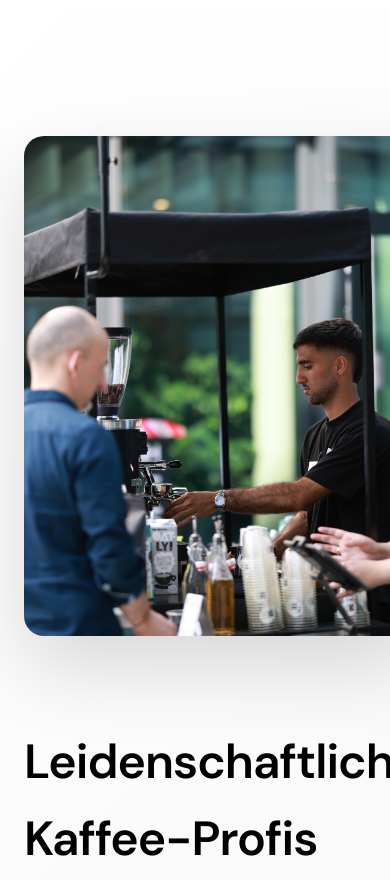
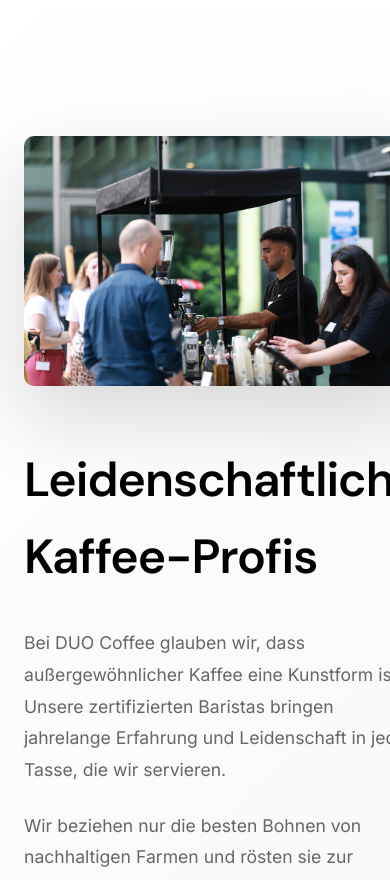
Before and after one commit to wassilisalexopoulos-sys/duo, a plain HTML site: page index.html in a window 390 px wide. Shown: the part 3360-4240 px from the top of the page. Drawn offline with Linux system fonts and the light colour scheme.

```diff
--- a/index.html
+++ b/index.html
@@ -445,6 +445,30 @@
             object-fit: cover;
             border-radius: 20px;
             box-shadow: 0 30px 80px rgba(0, 0, 0, 0.15);
+        }
+
+        /* Mobile optimizations for about section */
+        @media (max-width: 768px) {
+            .about-content {
+                grid-template-columns: 1fr;
+                gap: 3rem;
+            }
+
+            .about-image {
+                order: -1; /* Move image to top on mobile */
+            }
+
+            .about-image img {
+                height: 300px;
+                border-radius: 15px;
+            }
+        }
+
+        @media (max-width: 480px) {
+            .about-image img {
+                height: 250px;
+                border-radius: 10px;
+            }
         }
 
         .about-text h2 {
```
Also changed, not shown: 1 other file.
